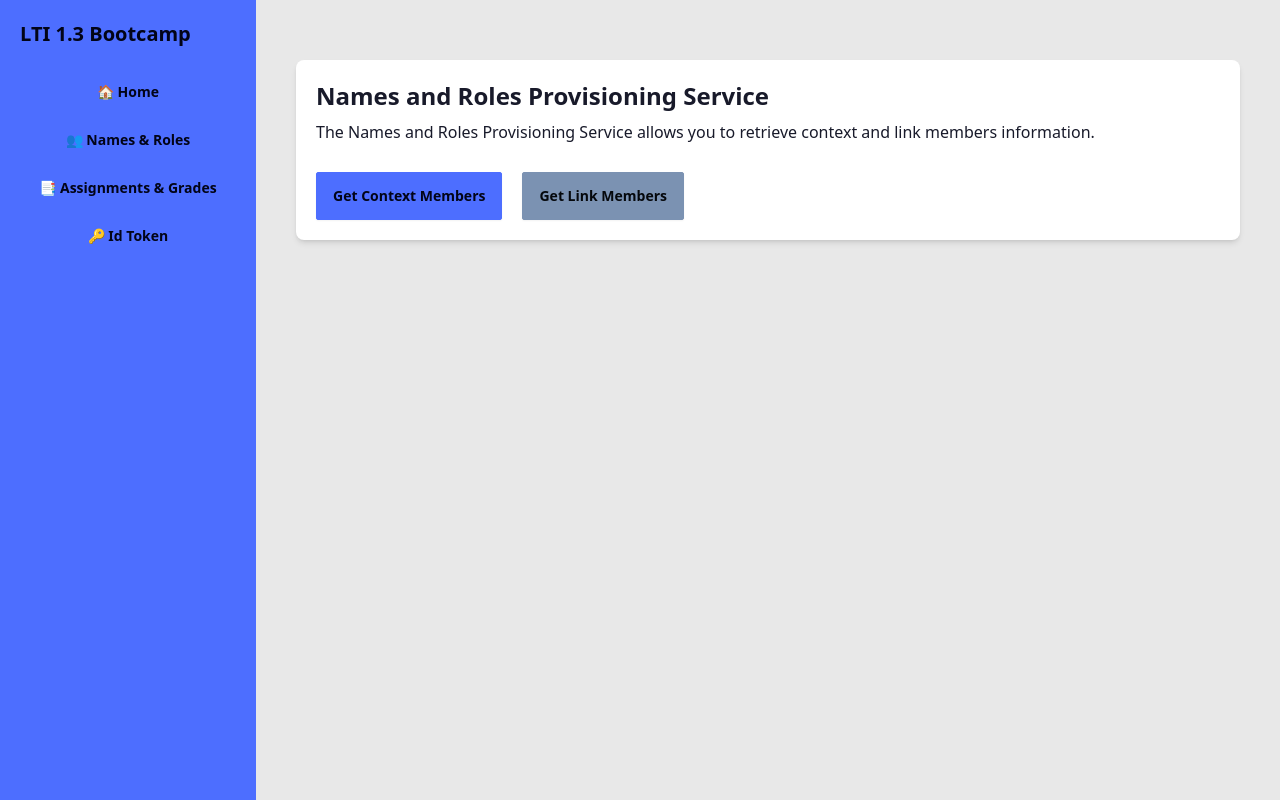
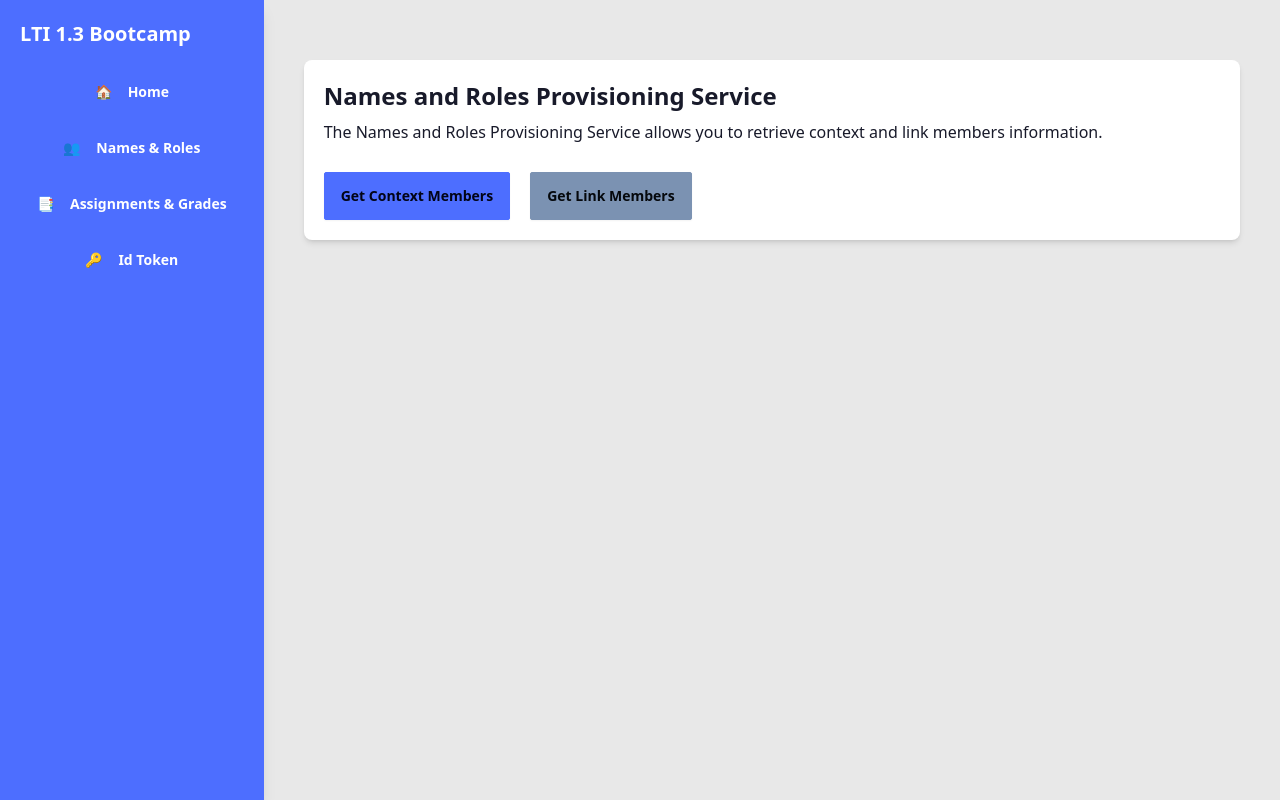
Before and after one commit to 1EdTech/LTI-bootcamp-python, a Flask app: page /nrps/ in a window 1280 px wide. Run offline with Flask 3, Linux system fonts and the light colour scheme.

Commit message:
improved the sidebar

```diff
--- a/activities/activity4/static/css/output.css
+++ b/activities/activity4/static/css/output.css
@@ -1881,12 +1881,28 @@ html {
   flex-wrap: wrap;
 }
 
+.items-center {
+  align-items: center;
+}
+
 .gap-2 {
   gap: 0.5rem;
 }
 
 .gap-5 {
   gap: 1.25rem;
+}
+
+.space-x-2 > :not([hidden]) ~ :not([hidden]) {
+  --tw-space-x-reverse: 0;
+  margin-right: calc(0.5rem * var(--tw-space-x-reverse));
+  margin-left: calc(0.5rem * calc(1 - var(--tw-space-x-reverse)));
+}
+
+.space-y-2 > :not([hidden]) ~ :not([hidden]) {
+  --tw-space-y-reverse: 0;
+  margin-top: calc(0.5rem * calc(1 - var(--tw-space-y-reverse)));
+  margin-bottom: calc(0.5rem * var(--tw-space-y-reverse));
 }
 
 .overflow-hidden {
@@ -1949,6 +1965,16 @@ html {
   background-color: rgb(255 255 255 / var(--tw-bg-opacity));
 }
 
+.bg-purple-700 {
+  --tw-bg-opacity: 1;
+  background-color: rgb(126 34 206 / var(--tw-bg-opacity));
+}
+
+.bg-purple-800 {
+  --tw-bg-opacity: 1;
+  background-color: rgb(107 33 168 / var(--tw-bg-opacity));
+}
+
 .p-0 {
   padding: 0px;
 }
@@ -2046,6 +2072,17 @@ html {
 .text-white {
   --tw-text-opacity: 1;
   color: rgb(255 255 255 / var(--tw-text-opacity));
+}
+
+.text-base-content {
+  --tw-text-opacity: 1;
+  color: var(--fallback-bc,oklch(var(--bc)/var(--tw-text-opacity)));
+}
+
+.shadow-lg {
+  --tw-shadow: 0 10px 15px -3px rgb(0 0 0 / 0.1), 0 4px 6px -4px rgb(0 0 0 / 0.1);
+  --tw-shadow-colored: 0 10px 15px -3px var(--tw-shadow-color), 0 4px 6px -4px var(--tw-shadow-color);
+  box-shadow: var(--tw-ring-offset-shadow, 0 0 #0000), var(--tw-ring-shadow, 0 0 #0000), var(--tw-shadow);
 }
 
 .shadow-md {
@@ -2054,12 +2091,22 @@ html {
   box-shadow: var(--tw-ring-offset-shadow, 0 0 #0000), var(--tw-ring-shadow, 0 0 #0000), var(--tw-shadow);
 }
 
+.transition-colors {
+  transition-property: color, background-color, border-color, text-decoration-color, fill, stroke;
+  transition-timing-function: cubic-bezier(0.4, 0, 0.2, 1);
+  transition-duration: 150ms;
+}
+
 .transition-transform {
   transition-property: transform;
   transition-timing-function: cubic-bezier(0.4, 0, 0.2, 1);
   transition-duration: 150ms;
 }
 
+.duration-200 {
+  transition-duration: 200ms;
+}
+
 .duration-300 {
   transition-duration: 300ms;
 }
@@ -2070,12 +2117,9 @@ html {
 
 /* DaisyUI components */
 
-@media (min-width: 1024px) {
-  .mockup-phone .lg\:display {
-    overflow: hidden;
-    border-radius: 40px;
-    margin-top: -25px;
-  }
+.hover\:bg-purple-600:hover {
+  --tw-bg-opacity: 1;
+  background-color: rgb(147 51 234 / var(--tw-bg-opacity));
 }
 
 @media (min-width: 768px) {
--- a/activities/activity4/templates/sidebar.html
+++ b/activities/activity4/templates/sidebar.html
@@ -1,10 +1,37 @@
-<div class=" hidden lg:transform lg:translate-x-0 -translate-x-full transition-transform duration-300 ease-in-out lg:block min-w-64 bg-primary text-primary-content p-5 sidebar min-h-screen">
-    <h2 class="text-xl font-bold mb-5 lg:display">LTI 1.3 Bootcamp</h2>
-    <ul class="menu p-0">
-        <li><a href="{{ url_for('home') }}" class="btn btn-ghost">🏠 Home</a></li>
-        <li><a href="{{ url_for('nrps') }}" class="btn btn-ghost">👥 Names & Roles</a></li>
-        <li><a href="{{ url_for('ags') }}" class="btn btn-ghost">📑 Assignments & Grades</a></li>
-        <li><a href="{{ url_for('id_token') }}" class="btn btn-ghost">🔑 Id Token</a></li>
-
+<div class="hidden lg:transform lg:translate-x-0 -translate-x-full transition-transform duration-300 ease-in-out lg:block min-w-64 bg-primary text-white p-5 sidebar min-h-screen shadow-lg">
+    <h2 class="text-xl font-bold mb-5">LTI 1.3 Bootcamp</h2>
+    <ul class="menu p-0 space-y-2">
+        <li>
+            <a href="{{ url_for('home') }}" class="btn btn-ghost flex items-center space-x-2
+                {% if request.path == url_for('home') %} bg-primary-focus text-white {% endif %}
+                hover:bg-primary-focus transition-colors duration-200">
+                <span>🏠</span>
+                <span>Home</span>
+            </a>
+        </li>
+        <li>
+            <a href="{{ url_for('nrps') }}" class="btn btn-ghost flex items-center space-x-2
+                {% if request.path == url_for('nrps') %} bg-primary-focus text-white {% endif %}
+                hover:bg-primary-focus transition-colors duration-200">
+                <span>👥</span>
+                <span>Names & Roles</span>
+            </a>
+        </li>
+        <li>
+            <a href="{{ url_for('ags') }}" class="btn btn-ghost flex items-center space-x-2
+                {% if request.path == url_for('ags') %} bg-primary-focus text-white {% endif %}
+                hover:bg-primary-focus transition-colors duration-200">
+                <span>📑</span>
+                <span>Assignments & Grades</span>
+            </a>
+        </li>
+        <li>
+            <a href="{{ url_for('id_token') }}" class="btn btn-ghost flex items-center space-x-2
+                {% if request.path == url_for('id_token') %} bg-primary-focus text-white {% endif %}
+                hover:bg-primary-focus transition-colors duration-200">
+                <span>🔑</span>
+                <span>Id Token</span>
+            </a>
+        </li>
     </ul>
 </div>
```
